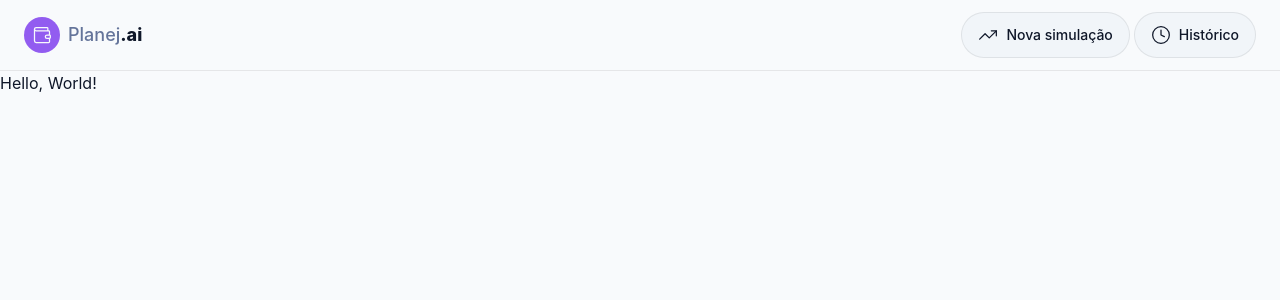
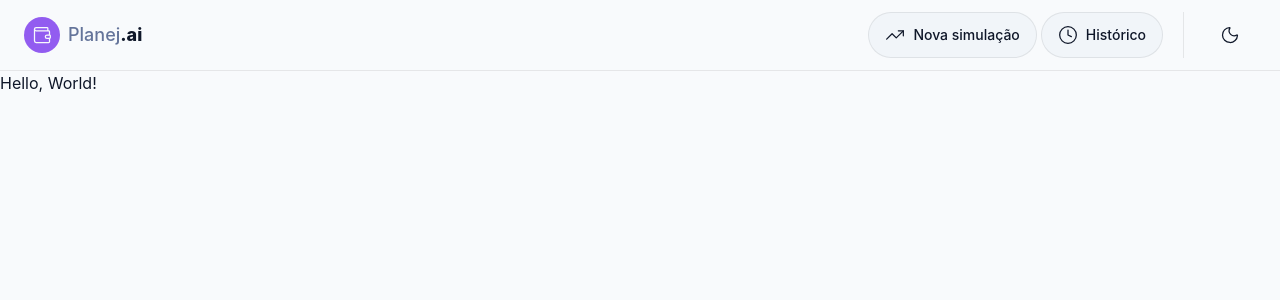
Before and after one commit to GadiegoN/planejai, a React (Vite) app: page / in a window 1280 px wide. Shown: the top 300 px of the page. Built offline with nearby package versions, Linux system fonts and the light colour scheme.

Commit message:
feat: implement theme context and provider with toggle functionality; add Divider component and integrate into Header

```diff
--- /dev/null
+++ b/src/components/shared/Divider.tsx
@@ -0,0 +1,32 @@
+interface DividerProps {
+  orientation?: "horizontal" | "vertical";
+  spacing?: number;
+  className?: string;
+}
+
+export function Divider({
+  orientation = "horizontal",
+  spacing = 16,
+  className,
+}: DividerProps) {
+  const style =
+    orientation === "horizontal"
+      ? { marginTop: spacing, marginBottom: spacing }
+      : { marginLeft: spacing, marginRight: spacing };
+
+  const classNamesByOrientation = {
+    horizontal: "w-full h-px",
+    vertical: "self-stretch w-px",
+  };
+
+  return (
+    <div
+      role="separator"
+      aria-orientation={orientation}
+      style={style}
+      className={["bg-border", classNamesByOrientation[orientation], className]
+        .filter(Boolean)
+        .join(" ")}
+    />
+  );
+}
--- a/src/components/shared/Header.tsx
+++ b/src/components/shared/Header.tsx
@@ -1,9 +1,12 @@
-import { Clock, TrendingUp, Wallet } from "lucide-react";
+import { Clock, Moon, Sun, TrendingUp, Wallet } from "lucide-react";
 import { useNavigate } from "react-router-dom";
 import { Button } from "./Button";
+import { useTheme } from "../../hooks/useTheme";
+import { Divider } from "./Divider";
 
 export function Header() {
   const navigate = useNavigate();
+  const { theme, toggleTheme } = useTheme();
 
   return (
     <header className="border-b border-border px-6 py-3">
@@ -33,6 +36,13 @@
           >
             <span className="hidden sm:inline">Histórico</span>
           </Button>
+          <Divider orientation="vertical" />
+          <Button
+            aria-label={`Mudar para tema ${theme === "light" ? "escuro" : "claro"}`}
+            variant="ghost"
+            icon={theme === "light" ? Moon : Sun}
+            onClick={toggleTheme}
+          ></Button>
         </div>
       </nav>
     </header>
--- /dev/null
+++ b/src/context/ThemeContext.tsx
@@ -0,0 +1,12 @@
+import { createContext } from "react";
+
+export type Theme = "light" | "dark";
+
+interface ThemeContextValue {
+  theme: Theme;
+  toggleTheme: () => void;
+}
+
+export const ThemeContext = createContext<ThemeContextValue | undefined>(
+  undefined,
+);
--- /dev/null
+++ b/src/context/ThemeProvider.tsx
@@ -0,0 +1,33 @@
+import { useEffect, useState, type PropsWithChildren } from "react";
+import { ThemeContext, type Theme } from "./ThemeContext";
+
+export function ThemeProvider({ children }: PropsWithChildren) {
+  const [theme, setTheme] = useState<Theme>(() => {
+    const localStorageTheme = localStorage.getItem("theme") as Theme | null;
+
+    if (localStorageTheme) {
+      return localStorageTheme;
+    }
+
+    const systemPrefersDark = window.matchMedia(
+      "(prefers-color-scheme: dark)",
+    ).matches;
+
+    return systemPrefersDark ? "dark" : "light";
+  });
+
+  useEffect(() => {
+    document.documentElement.setAttribute("data-theme", theme);
+    localStorage.setItem("theme", theme);
+  }, [theme]);
+
+  const toggleTheme = () => {
+    setTheme((currentTheme) => (currentTheme === "light" ? "dark" : "light"));
+  };
+
+  return (
+    <ThemeContext.Provider value={{ theme, toggleTheme }}>
+      {children}
+    </ThemeContext.Provider>
+  );
+}
--- /dev/null
+++ b/src/hooks/useTheme.tsx
@@ -0,0 +1,12 @@
+import { useContext } from "react";
+import { ThemeContext } from "../context/ThemeContext";
+
+export function useTheme() {
+  const context = useContext(ThemeContext);
+
+  if (context === undefined) {
+    throw new Error("useTheme deve ser usado dentro de um themeProvider");
+  }
+
+  return context;
+}
--- a/src/main.tsx
+++ b/src/main.tsx
@@ -2,9 +2,12 @@
 import { createRoot } from "react-dom/client";
 import { App } from "./App.tsx";
 import "./index.css";
+import { ThemeProvider } from "./context/ThemeProvider.tsx";
 
 createRoot(document.getElementById("root")!).render(
   <StrictMode>
-    <App />
+    <ThemeProvider>
+      <App />
+    </ThemeProvider>
   </StrictMode>,
 );
```
